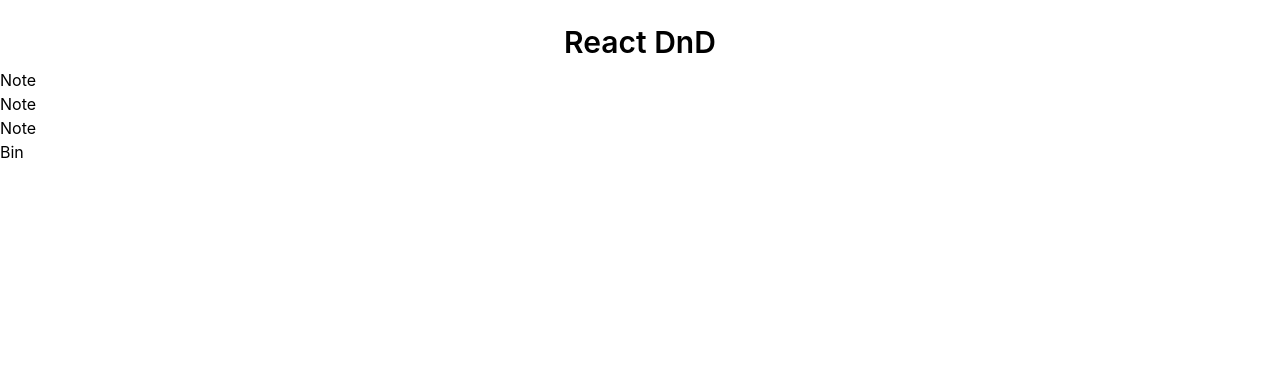
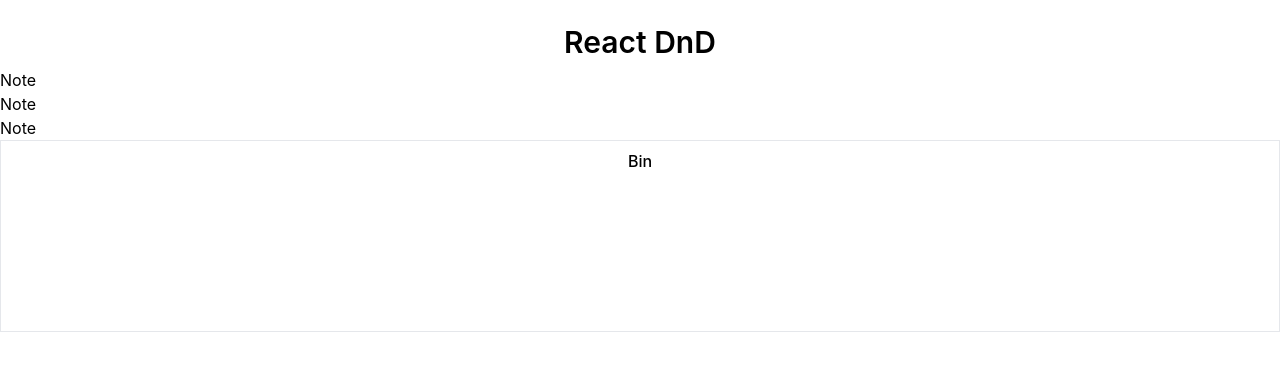
Before and after one commit to G3RGES/drag-n-drop, a React (Create React App) app: page / in a window 1280 px wide. Shown: the top 370 px of the page. Built offline with nearby package versions, Linux system fonts and the light colour scheme.

Commit message:
Update Bin.jsx

```diff
--- a/src/components/Bin.jsx
+++ b/src/components/Bin.jsx
@@ -1,7 +1,25 @@
 import React from "react";
 
+import { useDrop } from "react-dnd";
+
 const Bin = () => {
-  return <div>Bin</div>;
+  const [{ canDrop, isOver }, drop] = useDrop(
+    () => ({
+      accept: "note",
+      drop: () => ({ name: "bin" }),
+      collect: (monitor) => ({
+        isOver: !!monitor.isOver(),
+        canDrop: !!monitor.canDrop(),
+      }),
+    }),
+    []
+  );
+
+  return (
+    <div className="border h-48 " ref={drop}>
+      <h1 className="text-center font-medium py-2 ">Bin</h1>
+    </div>
+  );
 };
 
 export default Bin;
```
